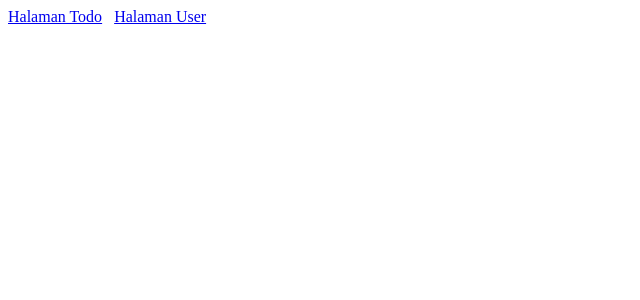
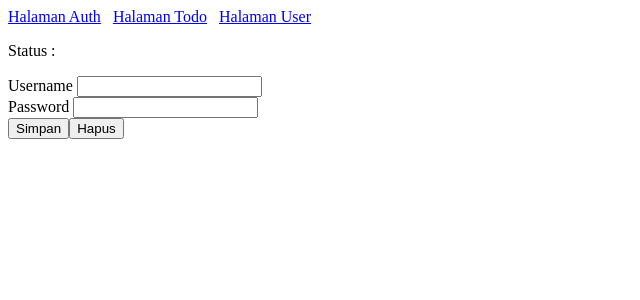
Before and after one commit to ryumarfin/TugasWebLanjutan, a Vue app in the folder todo-frontend/: page / in a window 1280 px wide. Shown: the top 300 px of the page, without its empty margins (0-640 px from the left). Built offline with nearby package versions, Linux system fonts and the light colour scheme.

Commit message:
frontend tugas 4 done

```diff
--- a/todo-frontend/src/App.vue
+++ b/todo-frontend/src/App.vue
@@ -1,5 +1,7 @@
 <template>
-  <router-link to="/todo">Halaman Todo</router-link>
+  <router-link to="/">Halaman Auth</router-link>
+   &nbsp;
+   <router-link to="/todo">Halaman Todo</router-link>
    &nbsp;
   <router-link to="/user">Halaman User</router-link>
 
--- /dev/null
+++ b/todo-frontend/src/components/Auth.vue
@@ -0,0 +1,47 @@
+<template>
+    <div>
+        <p>Status : {{ status }}</p>
+        <div class="form-control">
+            <label for="username">Username </label>
+            <input type="text" v-model="username">
+        </div>
+        <div class="form-control">
+            <label for="password">Password </label>
+            <input type="password" v-model="password">
+        </div>
+
+        <div class="buttons">
+            <button @click="simpan">Simpan</button>
+            <button @click="hapus">Hapus</button>
+        </div>
+
+    </div>
+</template>
+
+<script>
+export default{
+    data: function(){
+        return {
+            username: '',
+            password: ''
+        }
+    },
+    created: function(){
+        this.username = localStorage.getItem('usr')
+        this.password = localStorage.getItem('pwd')
+    },
+
+    methods:{
+        simpan: function(){
+            localStorage.setItem('usr', this.username)
+            localStorage.setItem('pwd', this.password)
+        },
+        hapus: function(){
+            localStorage.removeItem('usr')
+            localStorage.removeItem('pwd')
+            this.username = ''
+            this.password = ''
+        }
+    }
+}
+</script>
--- a/todo-frontend/src/components/Todo.vue
+++ b/todo-frontend/src/components/Todo.vue
@@ -32,7 +32,10 @@ export default {
     // xhr.send();
     // xhr.onreadystatechange();
 
-    axios.get('http://localhost:3000/todo')
+    const username = localStorage.getItem('usr')
+    const password = localStorage.getItem('pwd')
+
+    axios.get('http://localhost:3000/todo',{headers: {username ,password} } )
     .then(result => {
       // alert(JSON.stringify(result.data))
       this.todos = result.data
@@ -41,17 +44,30 @@ export default {
 
   methods: {
     tambahkan: function(){
+
+      const username = localStorage.getItem('usr')
+      const password = localStorage.getItem('pwd')
+
       let newItem = {deskripsi: this.myText}
-      axios.post('http://localhost:3000/todo', newItem)
-      this.myText =''
-      this.todos.push(newItem)
+      axios.post('http://localhost:3000/todo', newItem, {headers: {username ,password} } )
+      .then(result => {
+        // this.todos.push(newItem)
+        this.todos.push(result.data)
+        this.myText =''
+      })
       console.log(newItem)
     },
     hapus: function(id){
+
+      const username = localStorage.getItem('usr')
+      const password = localStorage.getItem('pwd')
+
       // alert(id)
       // this.todos.splice(id,1)
-      this.todos = this.todos.filter((e)=>e.id !== id )
-      axios.delete(`http://localhost:3000/todo/${id}`)
+      axios.delete(`http://localhost:3000/todo/${id}`, {headers: {username ,password} })
+      .then(result => {
+        this.todos = this.todos.filter((e)=>e.id !== id )
+      })
     }
   }
 
--- a/todo-frontend/src/components/User.vue
+++ b/todo-frontend/src/components/User.vue
@@ -3,10 +3,10 @@
     <h1>Selamat Datang di Halaman USERR</h1>
     <div>Berikut adalah semua user nya:</div>
     <ul>
-      <li v-for="item in users" :key="item.id">{{item.deskripsi}} <button @click="hapus(item.id)">X</button></li>
+      <li v-for="item in users" :key="item.id">{{item.username}} <button @click="hapus(item.id)">X</button></li>
     </ul>
     <input v-model="username"/>
-    <input v-model="password"/>
+    <input v-model="password" type="password"/>
     <button @click="tambahUser">Add User</button>
   </div>
 </template>
@@ -30,7 +30,10 @@ export default {
     // xhr.send();
     // xhr.onreadystatechange();
 
-    axios.get('http://localhost:3000/user')
+    const username = localStorage.getItem('usr')
+    const password = localStorage.getItem('pwd')
+
+    axios.get('http://localhost:3000/user', {headers: {username ,password} })
     .then(result => {
       // alert(JSON.stringify(result.data))
       this.users = result.data
@@ -39,18 +42,29 @@ export default {
 
   methods: {
     tambahUser: function(){
+
+      const username = localStorage.getItem('usr')
+      const password = localStorage.getItem('pwd')
+
       let newItem = {username: this.username, password: this.password}
-      axios.post('http://localhost:3000/user', newItem)
-      this.username =''
-      this.password =''
-      this.users.push(newItem)
+      axios.post('http://localhost:3000/user', newItem, {headers: {username ,password} })
+      .then(result => {
+            this.users.push(result.data)
+            this.username =''
+            this.password =''
+      })
+    //   this.users.push(newItem)
       console.log(newItem)
     },
     hapus: function(id){
-      // alert(id)
-      // this.todos.splice(id,1)
-      this.todos = this.todos.filter((e)=>e.id !== id )
-      axios.delete(`http://localhost:3000/user/${id}`)
+
+      const username = localStorage.getItem('usr')
+      const password = localStorage.getItem('pwd')
+
+      axios.delete(`http://localhost:3000/user/${id}`, {headers: {username ,password} })
+      .then(result => {
+            this.users = this.users.filter((e)=>e.id !== id )
+      })
     }
   }
 
--- a/todo-frontend/src/main.js
+++ b/todo-frontend/src/main.js
@@ -1,10 +1,12 @@
 import { createApp } from 'vue'
 import {createRouter, createWebHistory} from 'vue-router'
 import App from './App.vue'
+import Auth from './components/Auth.vue'
 import Todo from './components/Todo.vue'
 import User from './components/User.vue'
 
 const routes = [
+    { path:'/', component: Auth},
     { path:'/todo', component: Todo},
     { path:'/user', component: User}
 ]
```
